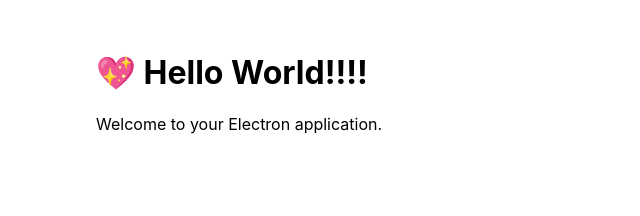
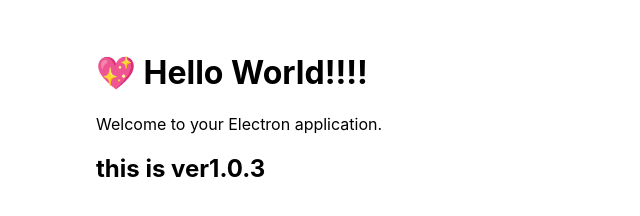
Before and after one commit to katayama8000/Electron-Forge-Vanilla, an Electron app: page src/index.html in a window 800 px wide. Shown: the whole page, without its empty margins (0-640 px from the left). Drawn offline with Linux system fonts and the light colour scheme.

Commit message:
versionUp

```diff
--- a/src/index.html
+++ b/src/index.html
@@ -8,5 +8,6 @@
   <body>
     <h1>💖 Hello World!!!!</h1>
     <p>Welcome to your Electron application.</p>
+    <h2>this is ver1.0.3</h2>
   </body>
 </html>
```
